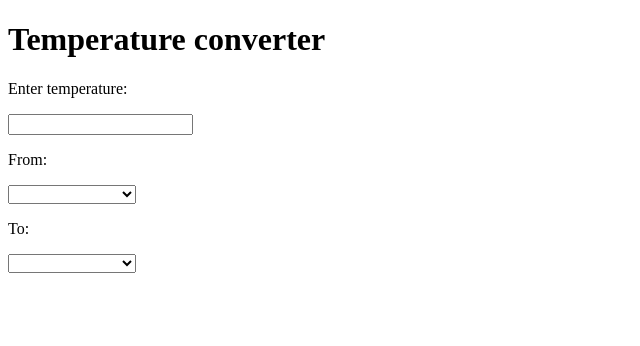
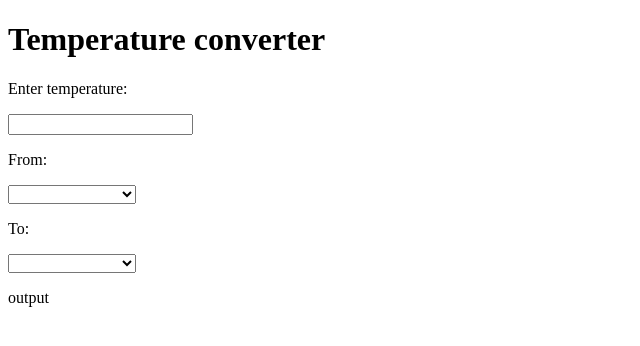
Before and after one commit to AnaScuturici/temperature-converter, a Vue app: page / in a window 1280 px wide. Shown: the top 346 px of the page, without its empty margins (0-640 px from the left). Built offline with nearby package versions, Linux system fonts and the light colour scheme.

Commit message:
add output component

```diff
--- a/src/App.vue
+++ b/src/App.vue
@@ -3,6 +3,7 @@
     <Header title="Temperature converter"/>
     <Input title="temperature"/>
     <Selections :options="['°C', '°F']"/>
+    <Output text="output"/>
   </div>
 </template>
 
@@ -10,6 +11,7 @@
 import Header from "./components/Header.vue";
 import Input from "./components/Input.vue";
 import Selections from "./components/Selections.vue";
+import Output from "./components/Output.vue";
 
 export default {
   name: "App",
@@ -17,6 +19,7 @@ export default {
     Header,
     Input,
     Selections,
+    Output,
   }
 };
 </script>
--- /dev/null
+++ b/src/components/Output.vue
@@ -0,0 +1,17 @@
+<template>
+    <div>
+        <p>{{text}}</p>
+    </div>
+</template>
+
+<script>
+export default {
+    name: "Output",
+    props: {
+        text: String,
+    },
+}
+</script>
+
+<style>
+</style>
```
